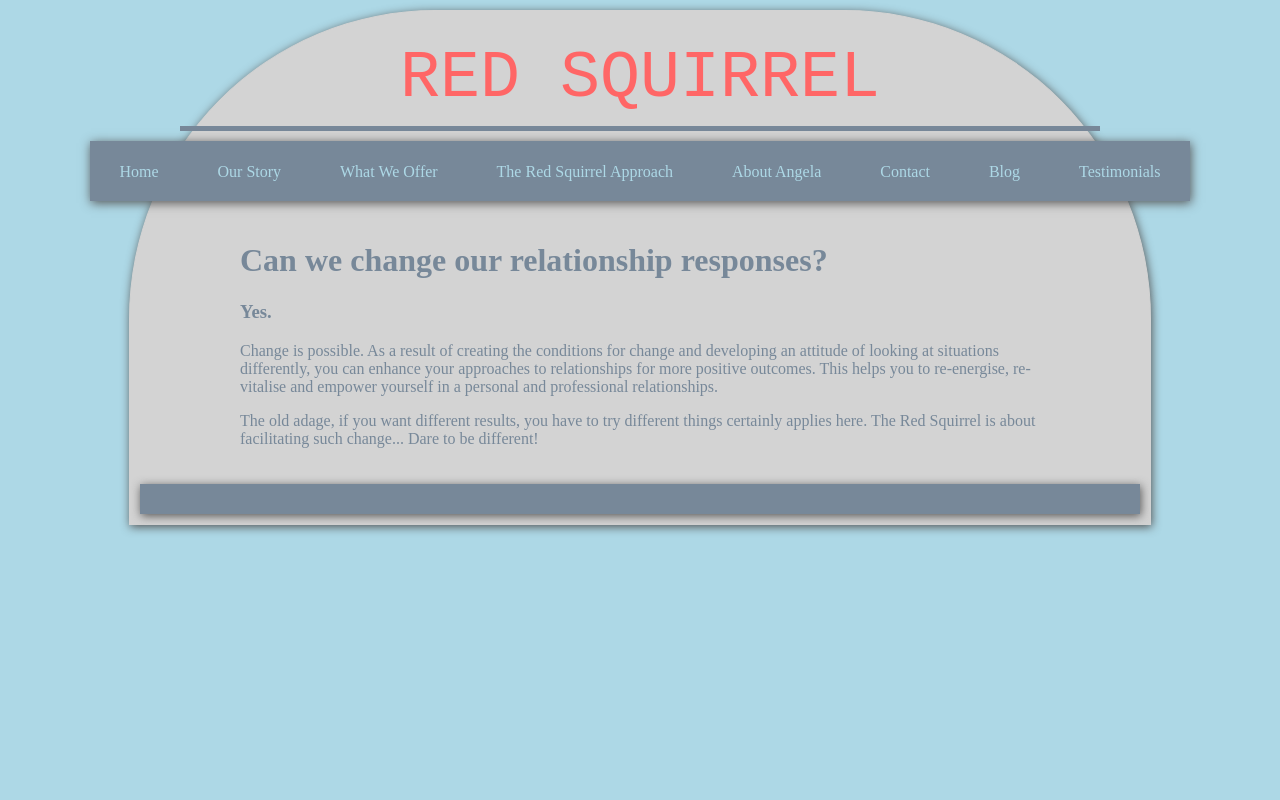
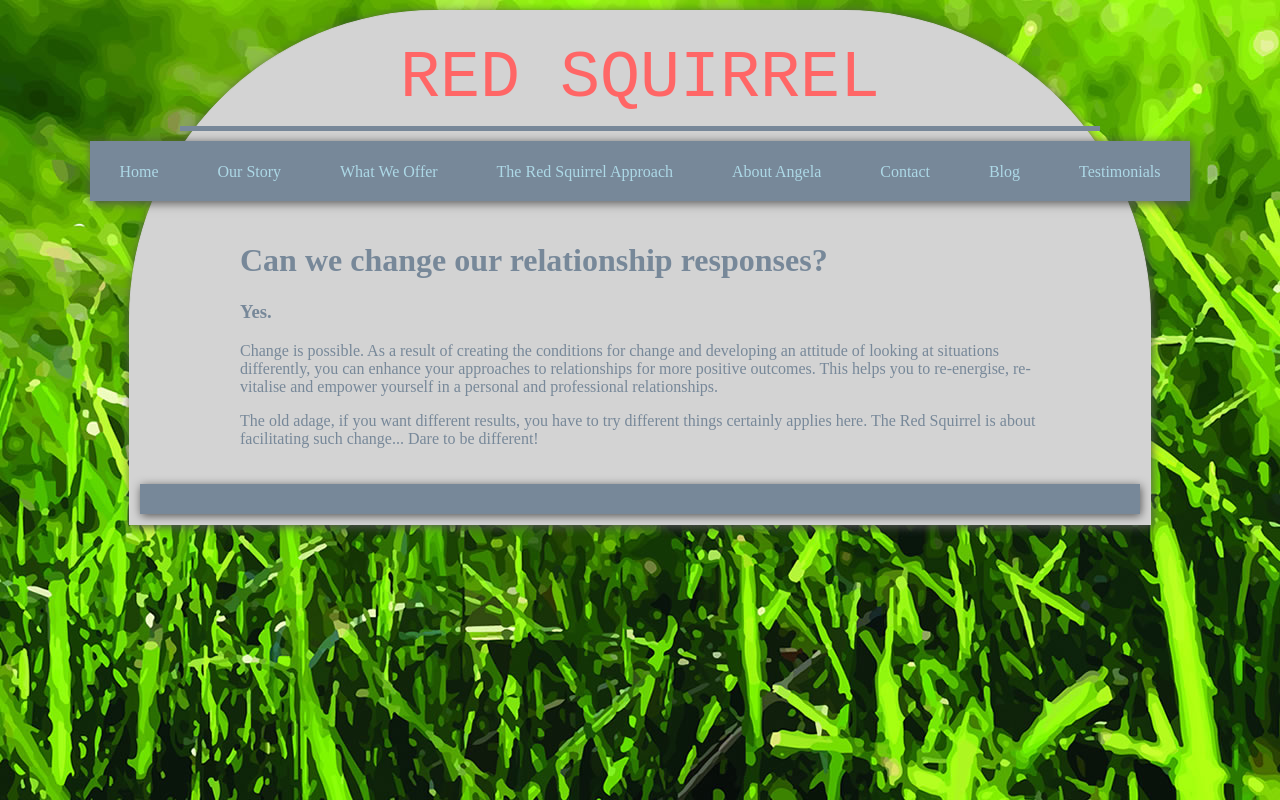
Before and after one commit to GlennCurran/RedSquirrel, a plain HTML site: page index.html in a window 1280 px wide. Drawn offline with Linux system fonts and the light colour scheme.

Commit message:
Added files via upload

```diff
--- a/css/redsquirrel.css
+++ b/css/redsquirrel.css
@@ -15,7 +15,7 @@
 }
 
 body {
-    background-color: lightblue;
+    background-image: url("../img/bg.jpg");
 }
 
 header {
```
